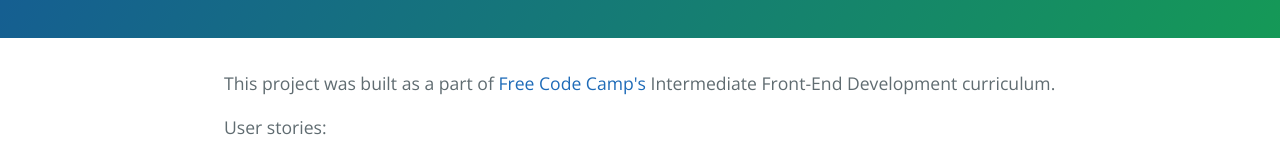
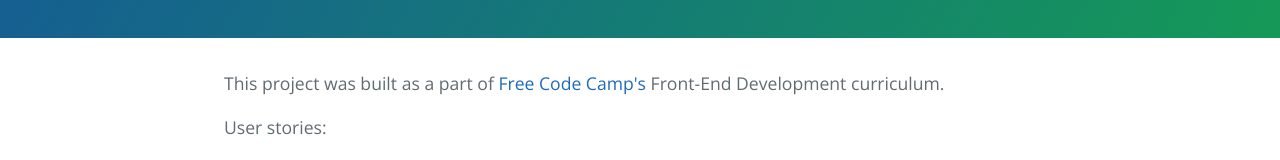
Before and after one commit to veronikabenkeser/LocalWeather, a plain HTML site: page index.html in a window 1280 px wide. Shown: the part 298-458 px from the top of the page. Drawn offline with nearby package versions, Linux system fonts and the light colour scheme.

```diff
--- a/index.html
+++ b/index.html
@@ -21,7 +21,7 @@
   </section>
 
   <section class="main-content">
-    <p>This project was built as a part of <a href="http://www.freecodecamp.com/" target="_blank">Free Code Camp's</a> Intermediate Front-End Development curriculum.</p>
+    <p>This project was built as a part of <a href="http://www.freecodecamp.com/" target="_blank">Free Code Camp's</a> Front-End Development curriculum.</p>
 
     <p>User stories:</p>
 
```
